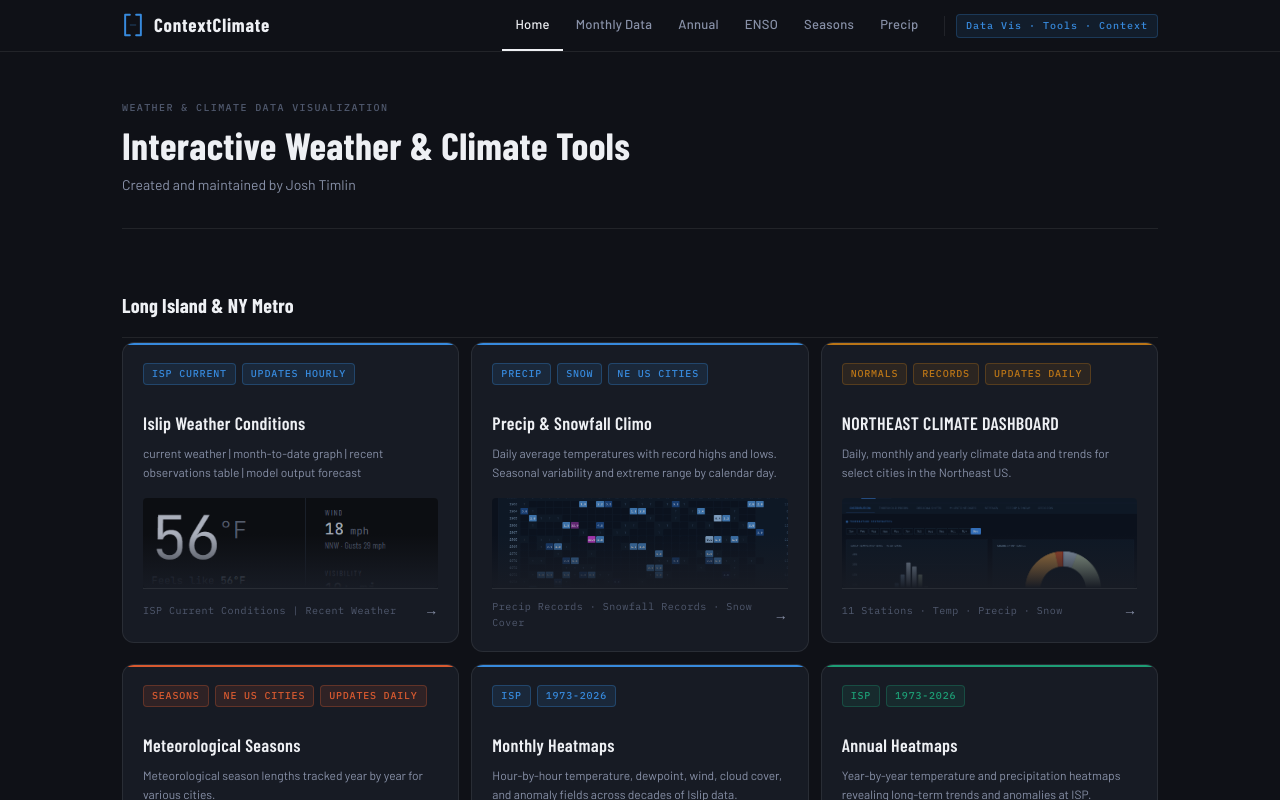
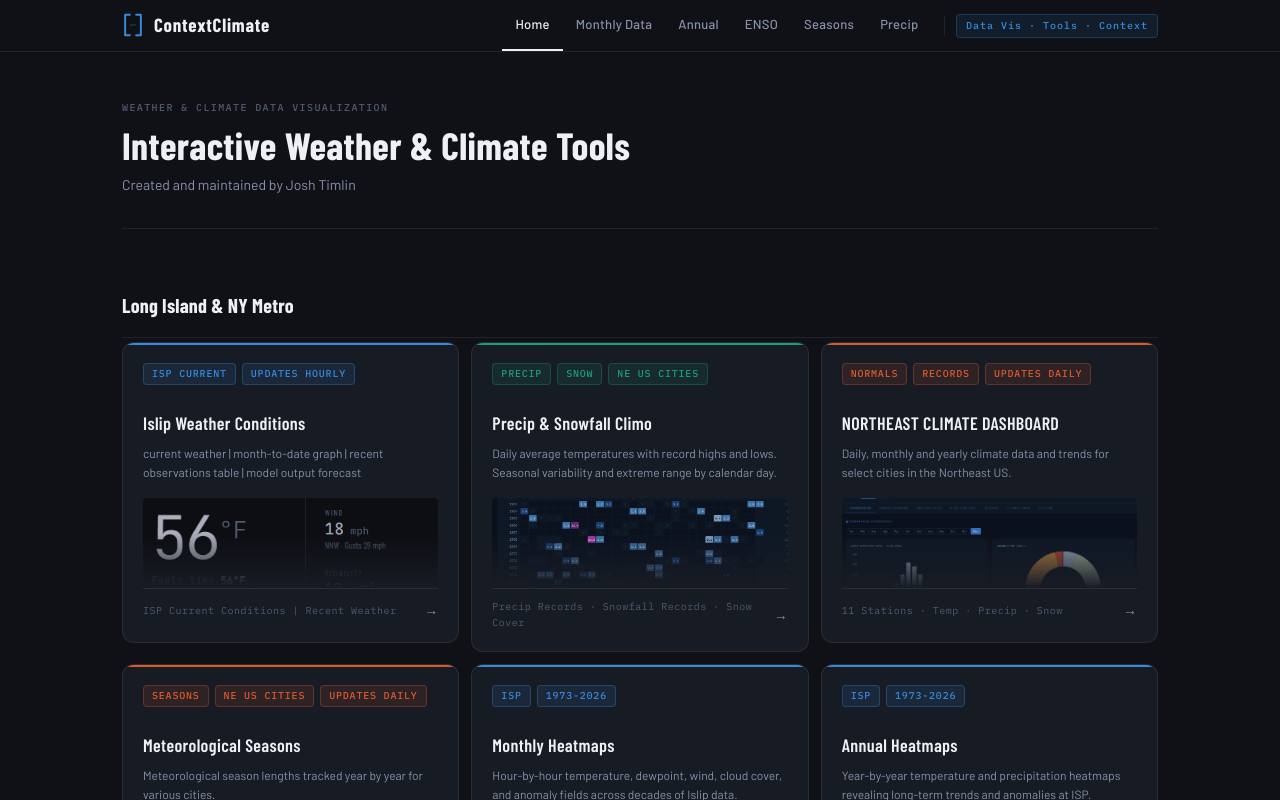
Before and after one commit to josht3113/context-climate, a React (Vite) app: page /#/ in a window 1280 px wide. Shown: the top 800 px of the page. Built offline with nearby package versions, Linux system fonts and the light colour scheme.

Commit message:
Update Home.jsx

```diff
--- a/src/pages/Home.jsx
+++ b/src/pages/Home.jsx
@@ -27,7 +27,7 @@ const SECTIONS = [
         description:'Daily average temperatures with record highs and lows. Seasonal variability and extreme range by calendar day.',
         footerTags: ['Precip Records', 'Snowfall Records', 'Snow Cover'],
         to:         '/precipsnow',
-        accentVar:  '--accent-hourly',
+        accentVar:  '--accent-live',
         thumb:      '/PrecipSnow_thumbnail.png',
       },
       {
@@ -36,7 +36,7 @@ const SECTIONS = [
         description:'Daily, monthly and yearly climate data and trends for select cities in the Northeast US.',
         footerTags: ['11 Stations', 'Temp', 'Precip', 'Snow'],
         to:         '/northeast-climate',
-        accentVar:  '--accent-climate',
+        accentVar:  '--accent-seasons',
         thumb:      '/NEclimatedashboard_thumbnail.png',
       },
       {
@@ -63,7 +63,7 @@ const SECTIONS = [
         description:'Year-by-year temperature and precipitation heatmaps revealing long-term trends and anomalies at ISP.',
         footerTags: ['Temp', 'Dewpoint', 'Wind', 'Clouds'],
         to:         '/annual',
-        accentVar:  '--accent-live',
+        accentVar:  '--accent-hourly',
         thumb:      '/annualthumbnail.png',
       },
     ],
@@ -78,7 +78,7 @@ const SECTIONS = [
         description:'Snowfall and winter temperatures across 19 U.S. cities, stratified by El Niño, La Niña, and neutral ENSO phases.',
         footerTags: ['19 Cities', 'Snowfall', 'Temp', 'Phase Composites'],
         to:         '/enso',
-        accentVar:  '--accent-hourly',
+        accentVar:  '--accent-climate',
         thumb:      '/ENSOThumbnail.png',
       },
       {
@@ -87,7 +87,7 @@ const SECTIONS = [
         description:'Atlantic and Eastern Pacific hurricane activity by ENSO phase — named storms, hurricane days, and ACE from 1851 onward.',
         footerTags: ['Atlantic', 'East Pacific', 'ACE', '1851–2025'],
         to:         '/hurricanes',
-        accentVar:  '--accent-live',
+        accentVar:  '--accent-climate',
         thumb:      '/ENSOhurricanesThumbnail.png',
       },
       {
@@ -112,7 +112,7 @@ const SECTIONS = [
         description:'Visualize solar altitude, azimuth, and day length across any latitude and time of year.',
         footerTags: ['All NH Latitudes', 'Solar Altitude', 'Solar Azimuth'],
         to:         '/solar',
-        accentVar:  '--accent-hourly',
+        accentVar:  '--accent-enso',
         thumb:      'SolarHeatMap_thumbnail.png',
         status:     'live',
       },
@@ -122,7 +122,7 @@ const SECTIONS = [
         description:'Additional solar and atmospheric radiation visualizations currently in development.',
         footerTags: [],
         to:         null,
-        accentVar:  '--accent-climate',
+        accentVar:  '--accent-enso',
         thumb:      null,
         status:     'soon',
       },
@@ -132,7 +132,7 @@ const SECTIONS = [
         description:'Additional solar and atmospheric radiation visualizations currently in development.',
         footerTags: [],
         to:         null,
-        accentVar:  '--accent-climate',
+        accentVar:  '--accent-enso',
         thumb:      null,
         status:     'soon',
       },
```
